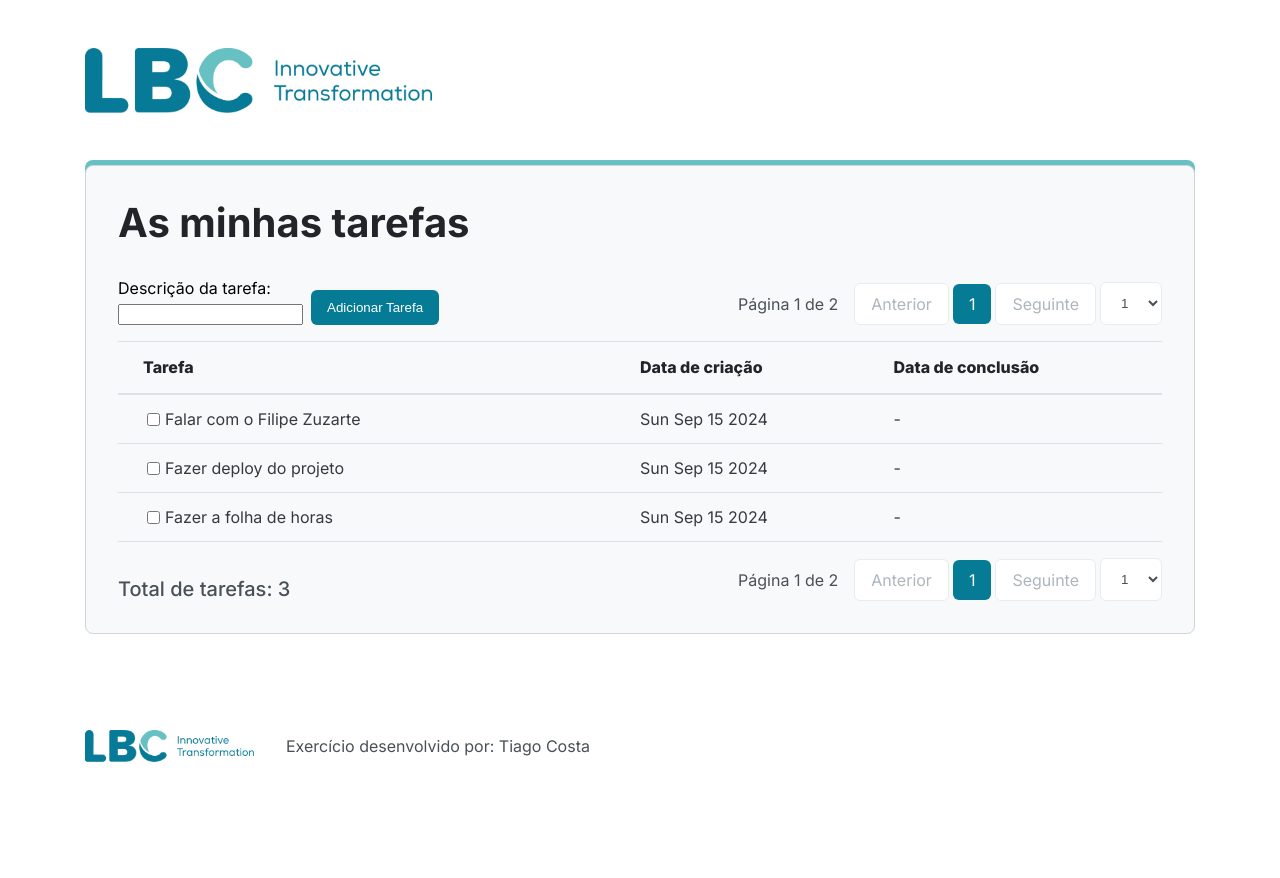
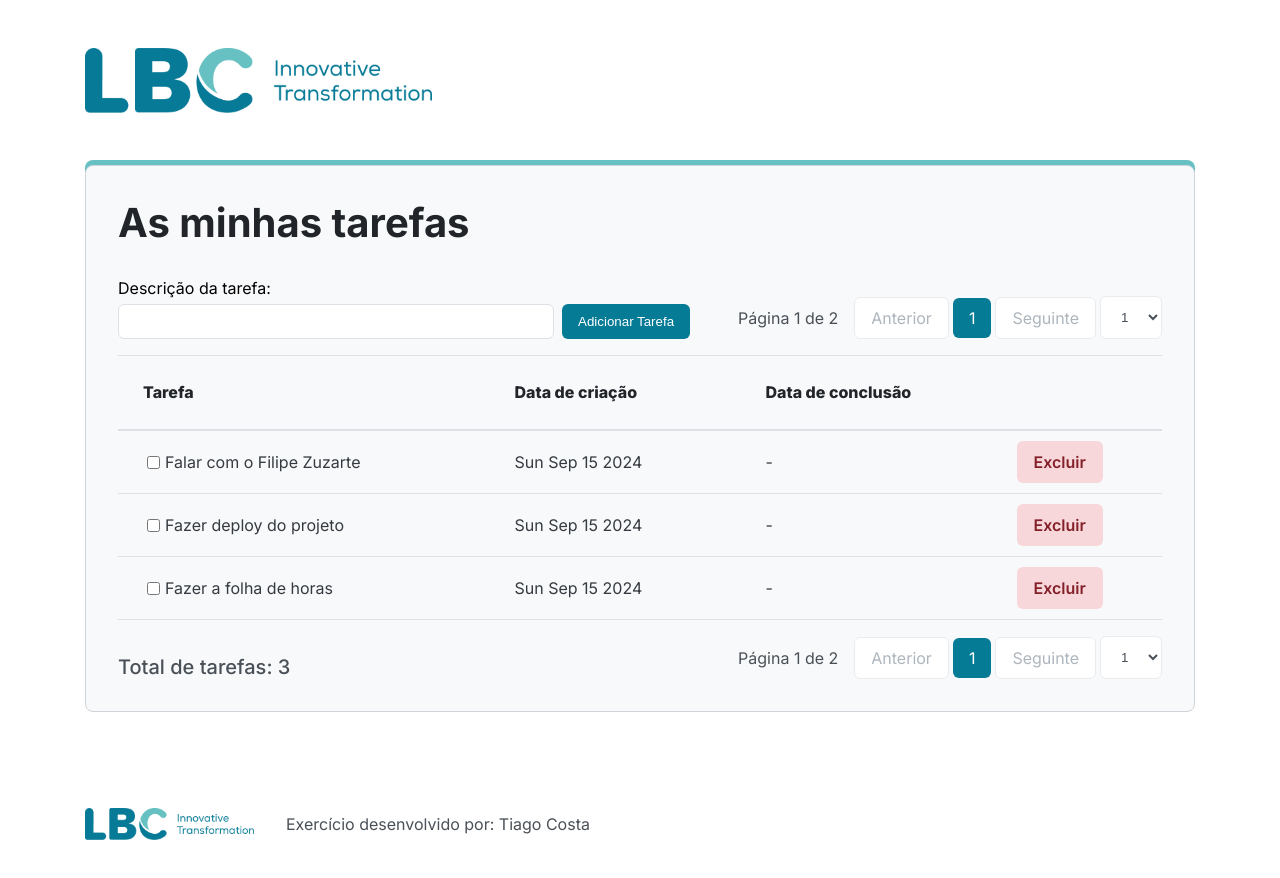
Before and after one commit to tykey/lbc_assesment, a React app in the folder lbc-assesment-app/: page /home in a window 1280 px wide. Shown: the top 878 px of the page. Before the commit the page ends 810 px from the top, so only its background shows below. Built offline with nearby package versions, Linux system fonts and the light colour scheme.

Commit message:
remove button and input style

```diff
--- a/lbc-assesment-app/src/constants/colors.ts
+++ b/lbc-assesment-app/src/constants/colors.ts
@@ -1,3 +1,4 @@
+/* GRAY */
 export const GRAY_100 = '#F8F9FA'
 export const GRAY_200 = '#E9ECEF'
 export const GRAY_300 = '#DEE2E6'
@@ -8,5 +9,10 @@ export const GRAY_700 = '#495057'
 export const GRAY_800 = '#343A40'
 export const GRAY_900 = '#212529'
 
+/* RED */
+export const RED_100 = '#F8D7DA'
+export const RED_700 = '#842029'
+
 export const PRIMARY_COLOR = '#067B95'
 export const PRIMARY_COLOR_DARK = '#004555'
+export const DANGER_COLOR = '#DC3545'
--- a/lbc-assesment-app/src/pages/Homepage.styled.tsx
+++ b/lbc-assesment-app/src/pages/Homepage.styled.tsx
@@ -59,8 +59,12 @@ export const ContentMenu = styled.div`
   gap: ${FRAME_6_GAP};
 `
 
-export const MenuItemContainer = styled.div`
-  flex: 1 1 auto;
+type MenuItemContainerProps = {
+  flexGrow?: number
+}
+
+export const MenuItemContainer = styled.div<MenuItemContainerProps>`
+  flex: ${(props) => props.flexGrow ?? 1} 1 auto;
 `
 
 export const TotalTasksSpan = styled.span`
--- a/lbc-assesment-app/src/pages/Homepage.tsx
+++ b/lbc-assesment-app/src/pages/Homepage.tsx
@@ -56,7 +56,7 @@ const Homepage = () => {
             <MenuItemContainer>
               <AddTaskComponent onAdd={onAddTask} />
             </MenuItemContainer>
-            <MenuItemContainer>
+            <MenuItemContainer flexGrow={0}>
               <PaginationComponent
                 currPage={currPage}
                 numberOfPages={numberOfPages}
@@ -66,7 +66,10 @@ const Homepage = () => {
               />
             </MenuItemContainer>
           </ContentMenu>
-          <TasksList tasks={TEST_TASKS} />
+          <TasksList
+            tasks={TEST_TASKS}
+            onRemoveTask={() => alert('not yet implemented')}
+          />
           <ContentMenu>
             <MenuItemContainer>
               <TotalTasksSpan>
--- a/lbc-assesment-app/src/shared/components/addTask/AddTaskComponent.styled.tsx
+++ b/lbc-assesment-app/src/shared/components/addTask/AddTaskComponent.styled.tsx
@@ -3,24 +3,34 @@ import {
   ADD_TASK_INPUT_CONTAINER_GAP,
   ADD_TASK_WRAPPER_GAP,
 } from '../../../constants/dimensions'
+import { GRAY_300 } from '../../../constants/colors'
 
 export const AddTaskWrapper = styled.div`
   display: flex;
-  flex-direction: row;
-  justify-content: start;
-  align-items: end;
-  gap: ${ADD_TASK_WRAPPER_GAP};
-`
-
-export const AddTaskInputContainer = styled.div`
-  display: flex;
   flex-direction: column;
-  justify-content: start;
+  justify-content: end;
   align-items: start;
-  gap: ${ADD_TASK_INPUT_CONTAINER_GAP};
+  width: 100%;
+  gap: 6px;
 
   font-family: 'Inter', sans-serif;
   font-size: 16px;
   font-weight: 400;
   line-height: 20px;
 `
+
+export const AddTaskBottom = styled.div`
+  display: flex;
+  flex-direction: row;
+  justify-content: start;
+  align-items: stretch;
+  gap: 8px;
+  width: 100%;
+`
+
+export const AddTaskInput = styled.input`
+  border: solid 1px ${GRAY_300};
+  border-radius: 6px;
+  padding: 5px;
+  flex-grow: 1;
+`
--- a/lbc-assesment-app/src/shared/components/addTask/AddTaskComponent.tsx
+++ b/lbc-assesment-app/src/shared/components/addTask/AddTaskComponent.tsx
@@ -1,6 +1,7 @@
 import { memo, useCallback, useState } from 'react'
 import {
-  AddTaskInputContainer,
+  AddTaskBottom,
+  AddTaskInput,
   AddTaskWrapper,
 } from './AddTaskComponent.styled'
 import { pt } from '../../translations/pt'
@@ -23,14 +24,14 @@ const AddTaskComponent = ({ onAdd }: AddTaskComponentProps) => {
 
   return (
     <AddTaskWrapper>
-      <AddTaskInputContainer>
-        <span>{pt.components.add_task.title}</span>
-        <input type="text" onChange={onChangeInput} value={input} />
-      </AddTaskInputContainer>
-      <DefaultButton
-        onClick={onAddTask}
-        text={pt.components.add_task.add_button}
-      />
+      <span>{pt.components.add_task.title}</span>
+      <AddTaskBottom>
+        <AddTaskInput type="text" onChange={onChangeInput} value={input} />
+        <DefaultButton
+          onClick={onAddTask}
+          text={pt.components.add_task.add_button}
+        />
+      </AddTaskBottom>
     </AddTaskWrapper>
   )
 }
--- a/lbc-assesment-app/src/shared/components/tasksList/TasksList.tsx
+++ b/lbc-assesment-app/src/shared/components/tasksList/TasksList.tsx
@@ -2,6 +2,7 @@ import { ChangeEvent, useState } from 'react'
 import { Task } from '../../../constants/types'
 import { pt } from '../../translations/pt'
 import {
+  RemoveButton,
   TaskDescription,
   TasksListHeader,
   TasksListHeaderLabel,
@@ -11,9 +12,10 @@ import {
 
 type TasksListProps = {
   tasks: Task[]
+  onRemoveTask: (taskIndex: number) => void
 }
 
-const TasksList = ({ tasks }: TasksListProps) => {
+const TasksList = ({ tasks, onRemoveTask }: TasksListProps) => {
   const [isTaskSelected, setIsTaskSelected] = useState<boolean[]>(
     [...new Array(tasks.length)].map((_elem: any) => false)
   )
@@ -29,20 +31,25 @@ const TasksList = ({ tasks }: TasksListProps) => {
   return (
     <TasksListWrapper>
       <TasksListHeader>
-        <TasksListHeaderLabel flex={2}>
+        <TasksListHeaderLabel flex={3}>
           {pt.components.tasks_list.task_label}
         </TasksListHeaderLabel>
-        <TasksListHeaderLabel flex={1}>
+        <TasksListHeaderLabel flex={2}>
           {pt.components.tasks_list.creation_date_label}
         </TasksListHeaderLabel>
-        <TasksListHeaderLabel flex={1}>
+        <TasksListHeaderLabel flex={2}>
           {pt.components.tasks_list.finished_data_label}
         </TasksListHeaderLabel>
+        <TaskDescription flex={1}>
+          <RemoveButton isHidden>
+            {pt.components.tasks_list.remove_button_text}
+          </RemoveButton>
+        </TaskDescription>
       </TasksListHeader>
       {tasks.map((task: Task, taskIndex: number) => {
         return (
           <TaskWrapper key={`task_${taskIndex}`}>
-            <TaskDescription flex={2}>
+            <TaskDescription flex={3}>
               <input
                 type="checkbox"
                 checked={isTaskSelected[taskIndex]}
@@ -52,11 +59,16 @@ const TasksList = ({ tasks }: TasksListProps) => {
               />
               <span>{task.description}</span>
             </TaskDescription>
-            <TaskDescription flex={1}>
+            <TaskDescription flex={2}>
               {task.creationDate.toDateString()}
             </TaskDescription>
+            <TaskDescription flex={2}>
+              {task.finishedDate ? task.finishedDate.toDateString() : '-'}
+            </TaskDescription>
             <TaskDescription flex={1}>
-              {task.finishedDate ? task.finishedDate.toDateString() : '-'}
+              <RemoveButton onClick={() => onRemoveTask(taskIndex)}>
+                {pt.components.tasks_list.remove_button_text}
+              </RemoveButton>
             </TaskDescription>
           </TaskWrapper>
         )
--- a/lbc-assesment-app/src/shared/components/tasksList/TasksLists.styled.tsx
+++ b/lbc-assesment-app/src/shared/components/tasksList/TasksLists.styled.tsx
@@ -1,5 +1,12 @@
 import styled from '@emotion/styled'
-import { GRAY_300, GRAY_800, GRAY_900 } from '../../../constants/colors'
+import {
+  DANGER_COLOR,
+  GRAY_300,
+  GRAY_800,
+  GRAY_900,
+  RED_100,
+  RED_700,
+} from '../../../constants/colors'
 
 export const TasksListWrapper = styled.div`
   display: flex;
@@ -64,3 +71,27 @@ export const TaskDescription = styled.div<TasksListHeaderLabelProps>`
 
   flex: ${(props) => props.flex};
 `
+
+type RemoveButtonProps = {
+  isHidden?: boolean
+}
+
+export const RemoveButton = styled.button<RemoveButtonProps>`
+  background-color: ${RED_100};
+  border: solid 1px transparent;
+  border-radius: 6px;
+  cursor: ${(props) => (props.isHidden ? 'default' : 'pointer')};
+  padding: 10px 16px;
+  transition: border 0.1s ease-out;
+  opacity: ${(props) => (props.isHidden ? 0 : 1)};
+  pointer-events: ${(props) => (props.isHidden ? 'none' : 'all')};
+
+  font-family: 'Inter', sans-serif;
+  font-size: 16px;
+  font-weight: 600;
+  color: ${RED_700};
+
+  &:hover {
+    border: solid 1px ${RED_700};
+  }
+`
--- a/lbc-assesment-app/src/shared/translations/pt.ts
+++ b/lbc-assesment-app/src/shared/translations/pt.ts
@@ -20,6 +20,7 @@ export const pt = {
       task_label: 'Tarefa',
       creation_date_label: 'Data de criação',
       finished_data_label: 'Data de conclusão',
+      remove_button_text: 'Excluir',
     },
     footer: {
       text: 'Exercício desenvolvido por: Tiago Costa',
```
